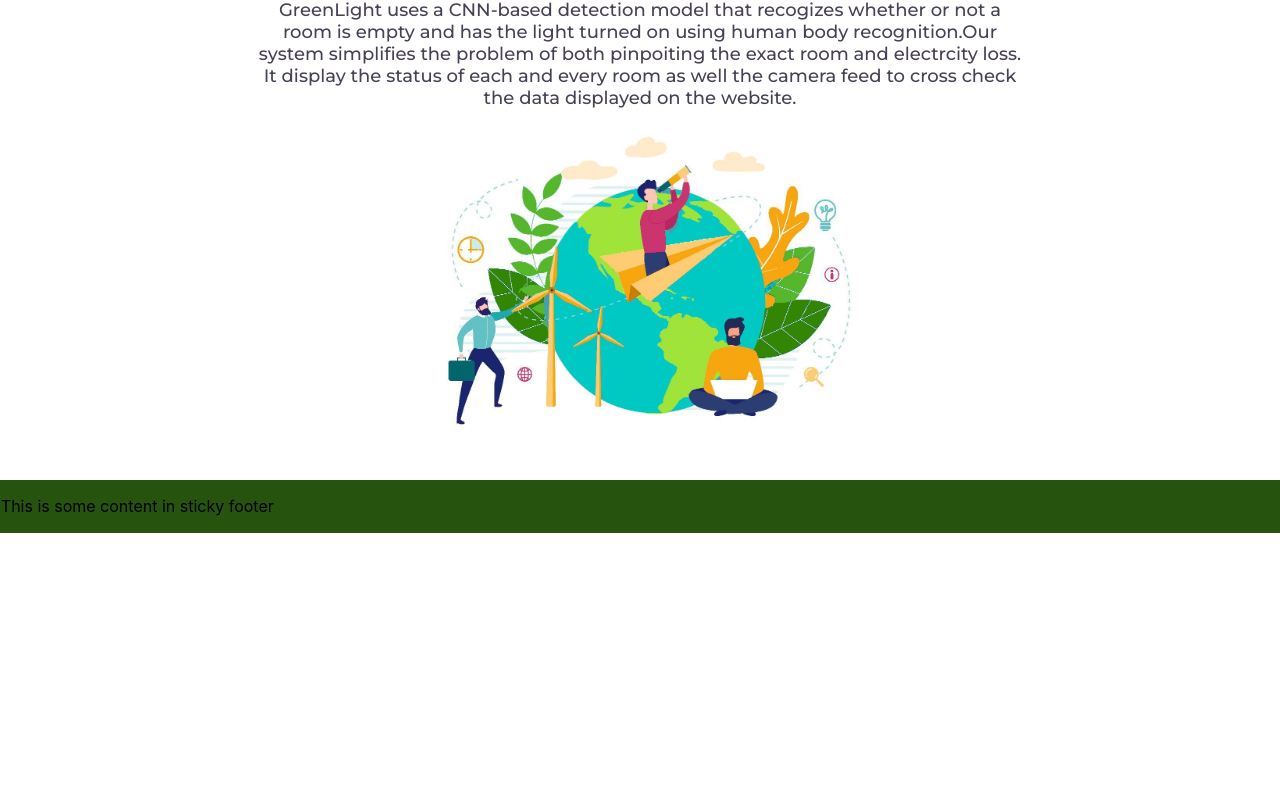
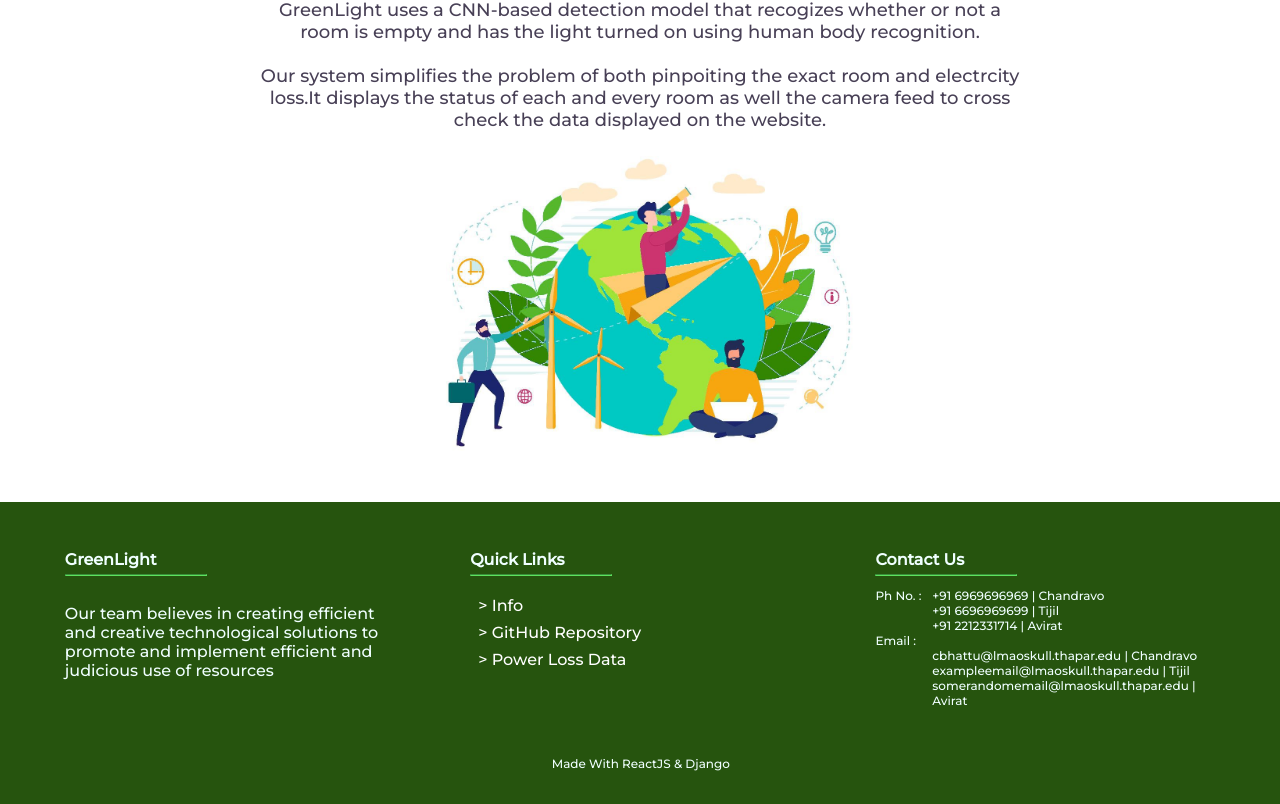
Before and after one commit to TijilM/GreenLight, a React (Create React App) app in the folder frontend/: page / in a window 1280 px wide. Shown: the part 1058-1862 px from the top of the page. Before the commit the page ends 1591 px from the top, so only its background shows below. Built offline with nearby package versions, Linux system fonts and the light colour scheme.

Commit message:
add footer & logout button format about text

```diff
--- a/frontend/src/index.css
+++ b/frontend/src/index.css
@@ -1,3 +1,6 @@
+html{
+  scroll-behavior: smooth;
+}
 body {
   margin: 0;
   font-family: -apple-system, BlinkMacSystemFont, 'Segoe UI', 'Roboto', 'Oxygen',
--- a/frontend/src/pages/home/Components/classrooms.js
+++ b/frontend/src/pages/home/Components/classrooms.js
@@ -41,6 +41,11 @@
 
     }, []);
     return (
+        <>
+        <div className={styles.logout}>
+            <i class="fa fa-sign-out" aria-hidden="true"></i>
+            <a className={styles.logoutLink} href="/login">Logout</a>
+        </div>
         <div className={styles.container}>
             <div className={styles.monitorHead} >
                 <center><h1 className={styles.monitorHeading}>GreenLight Monitor System</h1>
@@ -70,6 +75,7 @@
                 </div>
             </div>
         </div>
+        </>
     )
 }
 export default Classrooms;
--- a/frontend/src/pages/home/Style/classrooms.module.css
+++ b/frontend/src/pages/home/Style/classrooms.module.css
@@ -1,5 +1,33 @@
 @import url('https://fonts.googleapis.com/css2?family=Montserrat:wght@100;500&display=swap');
 
+.logout{
+    position: fixed;
+    top: 4rem;
+    left:3rem;
+    display: inline-block;
+    border-radius: 5rem;
+    box-shadow: 1px 1px 5px gray;
+    padding: 1rem 3rem;
+    transition:0.25s;
+}
+.logout:hover{
+    box-shadow: 3px 3px 5px gray;
+    transform: scale(1.1);
+}
+.logoutLink{
+    text-decoration: none;
+    color: #58565f;
+    display: flex;
+    align-items: center;
+    height: 100%;
+    cursor: pointer;
+    font-family: 'Montserrat', sans-serif;
+    padding-bottom: 0rem;
+    font-weight: 500;
+    font-size: 20px;
+    letter-spacing: 0.045em;
+    text-align: center;
+}
 .container{
     margin-top: 5rem;
     margin-bottom: 5rem;
--- a/frontend/src/pages/landing/Components/about.js
+++ b/frontend/src/pages/landing/Components/about.js
@@ -17,7 +17,7 @@
         <div className={styles.text}>
         Our Team believes in the efficient and judicious use of resources,hence we developed the idea to bring GreenLight into existence. GreenLight simplifies the problem of electricty loss that is caused by leaving the lights on in an unused room.
         <br/><br/>
-        GreenLight uses a CNN-based detection model that recogizes whether or not a room is empty and has the light turned on using human body recognition.Our system simplifies the problem of both pinpoiting the exact room and electrcity loss. It display the status of each and every room as well the camera feed to cross check the data displayed on the website.
+        GreenLight uses a CNN-based detection model that recogizes whether or not a room is empty and has the light turned on using human body recognition.<br></br><br></br>Our system simplifies the problem of both pinpoiting the exact room and electrcity loss.It displays the status of each and every room as well the camera feed to cross check the data displayed on the website.
         </div>
         <div>
             <img src={myimg} alt="an image" className={styles.myimg}/>
--- a/frontend/src/pages/landing/Components/footer.js
+++ b/frontend/src/pages/landing/Components/footer.js
@@ -3,7 +3,61 @@
 const Footer = () => (
     <section id="contact">
   <div className={styles.footer}>
-    <p>This is some content in sticky footer</p>
+    <div className={styles.footerGrid}>
+
+      <div className={styles.fGridElement}>
+        <h4 className={styles.fHeading}>GreenLight</h4>
+        <hr className={styles.fHrStyle}></hr>
+        <p className={styles.fPara}>Our team believes in creating efficient and creative technological solutions to promote and implement efficient and judicious use of resources</p>
+      </div>
+
+      <div className={styles.fGridElement}>
+        <h4 className={styles.fHeading}>Quick Links</h4>
+        <hr className={styles.fHrStyle}></hr>
+
+        <div className={styles.fLink}>
+          <a  href="">> Info</a>
+        </div>
+
+        <div className={styles.fLink}>
+          <a  href="">> GitHub Repository</a>
+        </div>
+
+        <div className={styles.fLink}>
+          <a  href="">> Power Loss Data</a>
+        </div>
+      </div>
+
+      <div className={styles.fGridElement}>
+        <h4 className={styles.fHeading}>Contact Us</h4>
+        <hr className={styles.fHrStyle}></hr>
+        <div className={styles.fContact}>
+            <div className={styles.pNo}>
+                Ph No. :
+            </div>
+            <div className={styles.pNo}>
+              <p>+91 6969696969 | Chandravo</p>
+              <p>+91 6696969699 | Tijil</p>
+              <p>+91 2212331714 | Avirat</p>
+          </div>
+        </div>
+        <div className={styles.fContact}>
+            <div className={styles.pNo}>
+                Email :
+            </div>
+            <div className={styles.pNo}>
+              <br></br>
+              <p>cbhattu@lmaoskull.thapar.edu | Chandravo</p>
+              <p>exampleemail@lmaoskull.thapar.edu | Tijil</p>
+              <p>somerandomemail@lmaoskull.thapar.edu | Avirat</p>
+          </div>
+        </div>
+      </div>
+
+    </div>
+    <center><div className={styles.finisher}>
+        Made With ReactJS & Django
+      </div></center>
   </div>
   </section>
 );
--- a/frontend/src/pages/landing/Components/heading.js
+++ b/frontend/src/pages/landing/Components/heading.js
@@ -6,7 +6,7 @@
         <Navbar/>
         <div className={styles.headingcontainer}>
         <div className={styles.heading}>
-           GreenLight
+          GreenLight
         </div>
         <div className={styles.subheading}>
           Saving Electricity By Using A CNN-based Detection Model.
--- a/frontend/src/pages/landing/Style/footer.module.css
+++ b/frontend/src/pages/landing/Style/footer.module.css
@@ -1,3 +1,4 @@
+@import url('https://fonts.googleapis.com/css2?family=Montserrat:wght@100;500&display=swap');
 .footer{
   margin-top: 0rem;
   padding: 0.05rem;
@@ -5,4 +6,54 @@
   bottom: 0;
   left: 0;
   width: 100%;
+  font-family: 'Montserrat';
   }
+.footerGrid{
+  display: grid;
+  grid-template-columns: repeat(3,1fr);
+  padding: 1rem;
+  padding-left: 2rem;
+  padding-right: 2rem;
+}
+.fGridElement{
+  color:azure;
+  margin: 2rem;
+}
+.fHeading{
+  margin: 0rem;
+}
+.fHrStyle{
+  background: rgb(93, 226, 93);
+  color: rgb(93, 226, 93);
+  border-color:rgb(93, 226, 93);
+  height:0.1px;
+  width: 140px;
+  display: inline-block;
+  margin-top: 0rem;
+}
+.fLink{
+  margin: 0.5rem;
+}
+.fLink a{
+  color: white;
+  text-decoration: none;
+}
+.fPara{
+  max-width: 400px;
+}
+.fContact{
+  max-width: 400px;
+  display: grid;
+  grid-template-columns: 0.2fr 1fr;
+}
+.pNo {
+  font-size: 12px;
+}
+.pNo p{
+  margin: 0rem;
+}
+.finisher{
+  font-size: 12px;
+  color: azure;
+  margin-bottom: 2rem;
+}
--- a/frontend/src/pages/landing/Style/heading.module.css
+++ b/frontend/src/pages/landing/Style/heading.module.css
@@ -25,7 +25,6 @@
   font-family: "Montserrat";
   font-weight: 500;
   font-size: 24px;
-  max-width: 500px;
-
+  max-width: 800px;
   color: rgb(72, 64, 86);
 }
```
Lines whose indentation alone changed are shown as unchanged.
